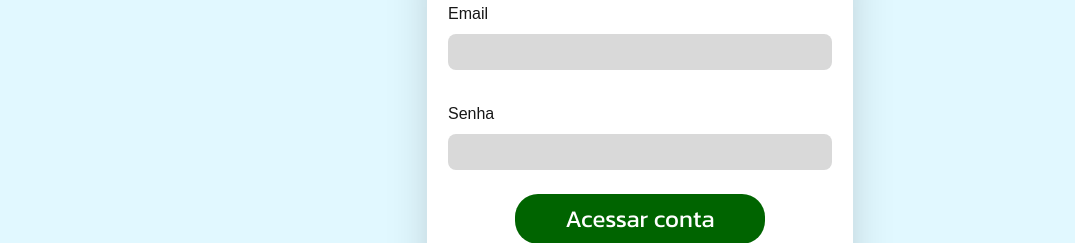
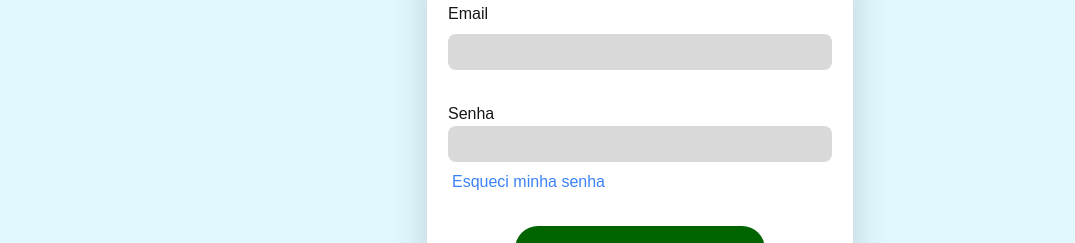
Before and after one commit to Guilherme-Gomes-Luccas/AnimeWave, a Next.js app in the folder front-end/: page /login in a window 1280 px wide. Shown: the part 709-952 px from the top of the page, without its empty margins (0-1075 px from the left). Built offline with nearby package versions, Linux system fonts and the light colour scheme.

Commit message:
criação do botão de esqueci a senha

```diff
--- a/front-end/src/app/cadastro/page.tsx
+++ b/front-end/src/app/cadastro/page.tsx
@@ -2,6 +2,7 @@ import Image from "next/image";
 
 import { Kanit } from "next/font/google";
 import React from "react";
+
 
 import Button from "@/components/Button";
 import Input from "@/components/Input/Input";
@@ -80,6 +81,7 @@ const style ={
 	title: {
 		color: "#000000",
 		fontSize: "28px",
+		fontSize: "28px",
 	},
 
 	link: {
--- a/front-end/src/app/login/page.tsx
+++ b/front-end/src/app/login/page.tsx
@@ -21,8 +21,10 @@ export default function Login() {
                   <label className="pt-2 pb-2">Email</label>
                   <input type="text" className="bg-[#D9D9D9] rounded-lg h-9 pl-2" />
 
-                  <label className="pt-8 pb-2">Senha</label>
-                  <input type="password" className="bg-[#D9D9D9] rounded-lg h-9 pl-2 mb-6" />
+                  <label className="pt-8">Senha</label>
+                  <input type="password" className="bg-[#D9D9D9] rounded-lg h-9 pl-2" />
+
+                  <a href="/" className="pb-8 pl-1 pt-2 font-medium text-blue-500">Esqueci minha senha</a>
 
                   <div className="self-center">
                     <Button color="#006400" text="Acessar conta"/>
```
